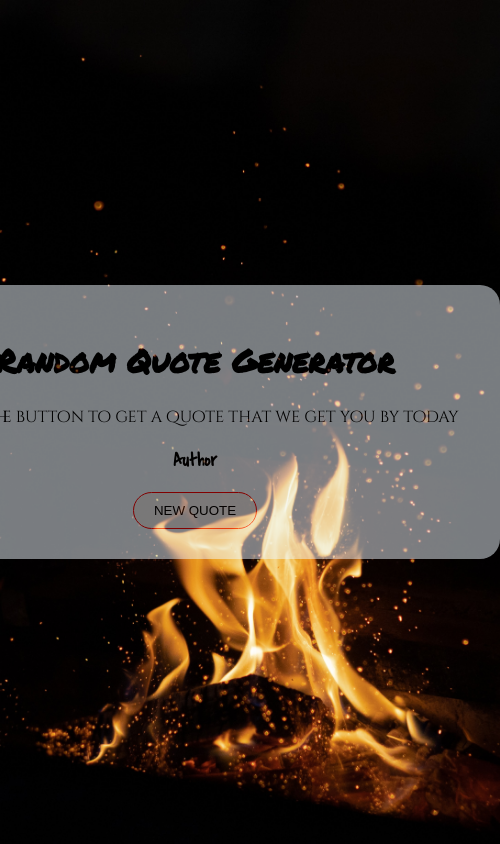
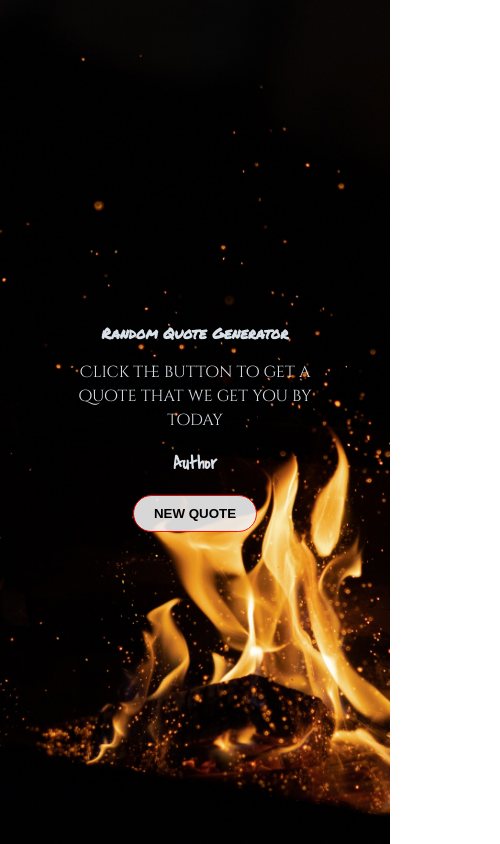
Before and after one commit to sphamandla-s/random-quote-generator, a plain HTML site: page index.html in a window 390 px wide. Shown: the whole page, 500 px wide, since content can reach past the window. Drawn offline with nearby package versions, Linux system fonts and the light colour scheme.

Commit message:
added styling

```diff
--- a/css/style.css
+++ b/css/style.css
@@ -14,13 +14,13 @@ body {
     justify-content: center;
     align-items: center;
     min-height: 100vh;
+    color: aliceblue;
 }
 
 
 main {
     text-align: center;
-    background-color: aliceblue;
-    opacity: 0.5;
+    opacity: 0.9;
     width: 550px;
     padding: 30px;
     border-radius: 20px;
@@ -45,4 +45,15 @@ main h1 {
     border-radius: 20px;
     text-transform: uppercase;
     border: 1px solid red;
+    font-weight: bold;
 }
+
+@media (max-width: 800px) {
+    main {
+        width: 70%;
+    }
+
+    main h1 {
+        font-size: 15px;
+    }
+}
```
